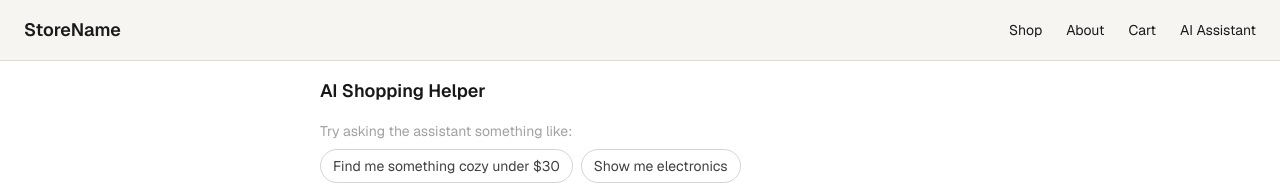
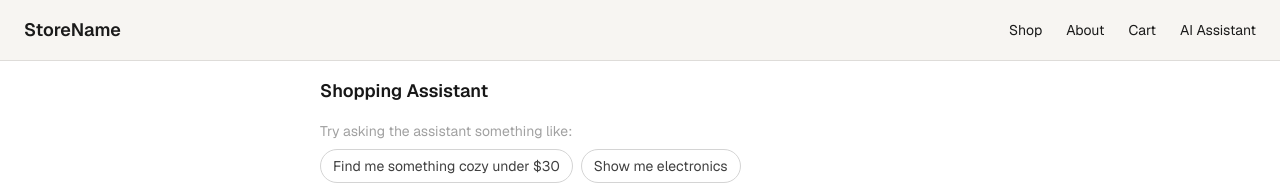
Before and after one commit to habzasaleem/ecommerce-store, a Next.js app: page /assistant in a window 1280 px wide. Shown: the top 185 px of the page. Built offline with nearby package versions, Linux system fonts and the light colour scheme.

Commit message:
Fix: revert assistant heading text (resolves failing Playwright test)

```diff
--- a/app/assistant/page.jsx
+++ b/app/assistant/page.jsx
@@ -32,7 +32,7 @@ export default function AssistantPage() {
   return (
     <div className="mx-auto flex h-screen max-w-2xl flex-col p-4">
       <h1 className="mb-4 text-lg font-semibold text-neutral-900">
-        AI Shopping Helper
+        Shopping Assistant
       </h1>
 
       <div className="flex-1 overflow-y-auto space-y-4 pb-4">
```
